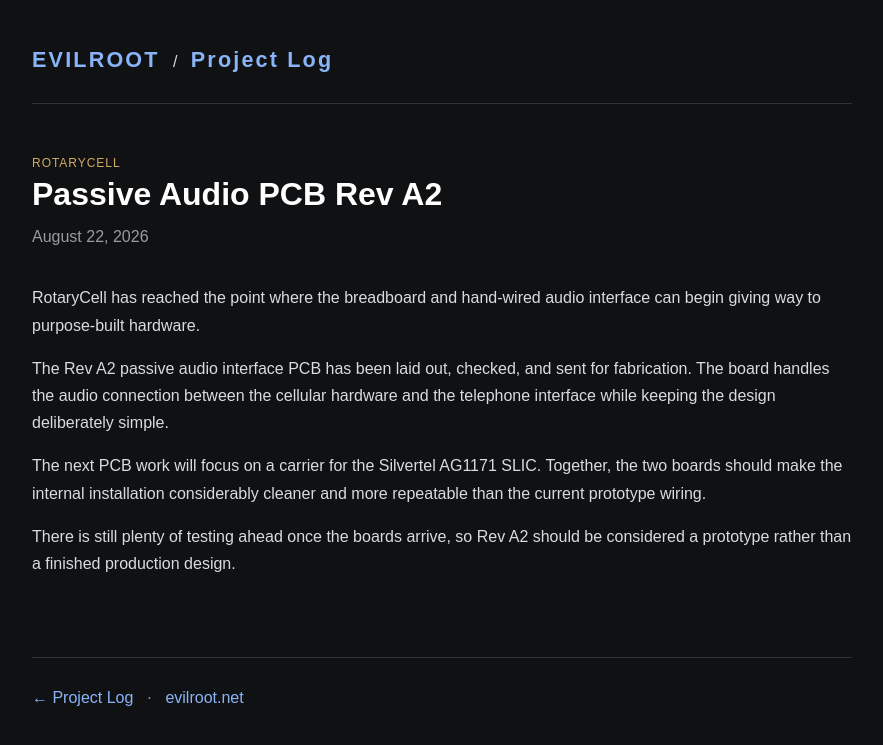
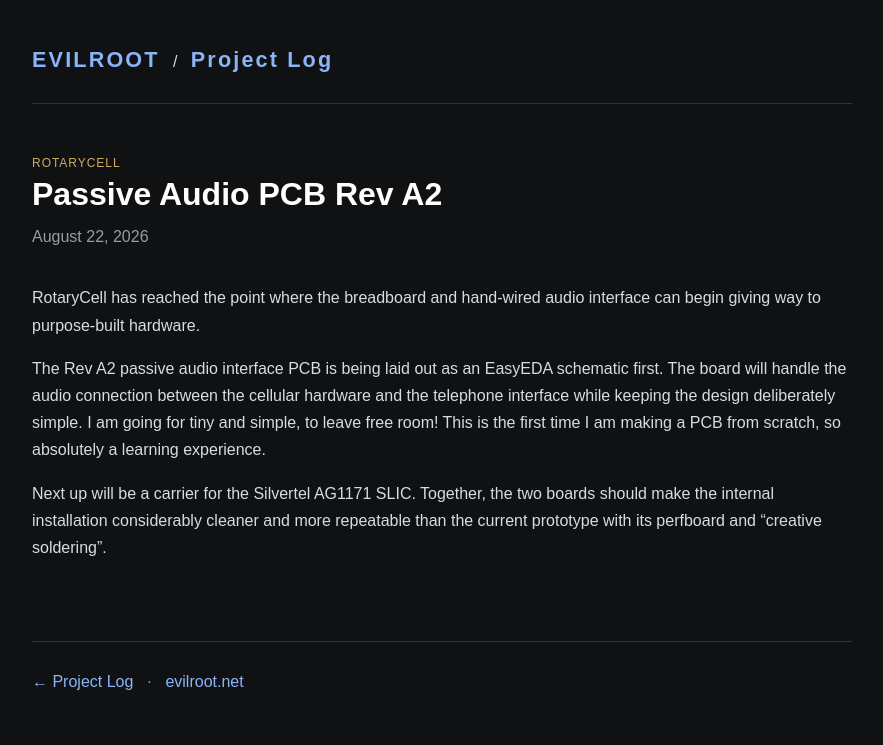
Before and after one commit to fregacmols/fregacmols.github.io, a Jekyll site: the page built from _posts/2026-08-22-rotarycell-pcb-rev-a2.md, in a window 1280 px wide. Shown: the top 745 px of the page, without its empty margins (198-1081 px from the left). Built offline with Jekyll 4.4.1, drawn with Linux system fonts in a browser that asks for light colours.

Commit message:
Update Project Log entry: Passive Audio PCB Rev A2

```diff
--- a/_posts/2026-08-22-rotarycell-pcb-rev-a2.md
+++ b/_posts/2026-08-22-rotarycell-pcb-rev-a2.md
@@ -7,8 +7,6 @@ project_name: RotaryCell
 
 RotaryCell has reached the point where the breadboard and hand-wired audio interface can begin giving way to purpose-built hardware.
 
-The Rev A2 passive audio interface PCB has been laid out, checked, and sent for fabrication. The board handles the audio connection between the cellular hardware and the telephone interface while keeping the design deliberately simple.
+The Rev A2 passive audio interface PCB is being laid out as an EasyEDA schematic first. The board will handle the audio connection between the cellular hardware and the telephone interface while keeping the design deliberately simple.  I am going for tiny and simple, to leave free room!  This is the first time I am making a PCB from scratch, so absolutely a learning experience.
 
-The next PCB work will focus on a carrier for the Silvertel AG1171 SLIC. Together, the two boards should make the internal installation considerably cleaner and more repeatable than the current prototype wiring.
-
-There is still plenty of testing ahead once the boards arrive, so Rev A2 should be considered a prototype rather than a finished production design.
+Next up will be a carrier for the Silvertel AG1171 SLIC. Together, the two boards should make the internal installation considerably cleaner and more repeatable than the current prototype with its perfboard and "creative soldering".
```
